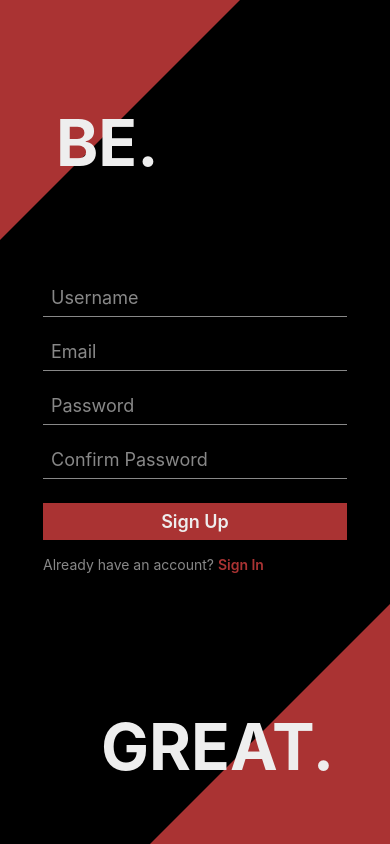
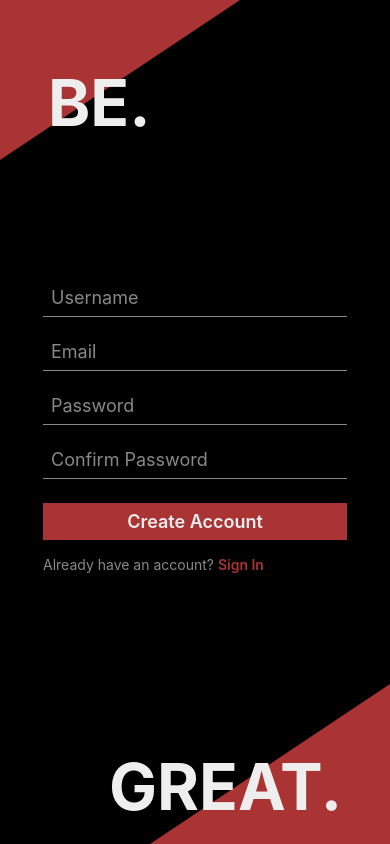
Before and after one commit to Arnav350/lightweight, a React Native app: screen / in a window 390 px wide. Built offline with nearby package versions, Linux system fonts and the light colour scheme.

Commit message:
started signup validation

```diff
--- a/pages/SignUp.tsx
+++ b/pages/SignUp.tsx
@@ -10,66 +10,157 @@ import {
 
 import { COLORS, FONTS } from "../constants/theme";
 
-function SignUn() {
+interface IErrors {
+  username: string;
+  email: string;
+  password: string;
+  confirm: string;
+}
+
+const emailRegex: string =
+  '/^(([^<>()[]\\.,;:s@"]+(.[^<>()[]\\.,;:s@"]+)*)|(".+"))@(([[0-9]{1,3}.[0-9]{1,3}.[0-9]{1,3}.[0-9]{1,3}])|(([a-zA-Z-0-9]+.)+[a-zA-Z]{2,}))$/';
+const passwordRegex: string = "/^(?=.*[A-Z])(?=.*[!@#$%^&*]).$/";
+
+function SignUp() {
   const [focusedInput, setFocusedInput] = useState<string>("none");
+
+  const [username, setUsername] = useState<string>("");
+  const [email, setEmail] = useState<string>("");
+  const [password, setPassword] = useState<string>("");
+  const [confirm, setConfirm] = useState<string>("");
+  const [errors, setErrors] = useState<IErrors>({
+    username: "",
+    email: "",
+    password: "",
+    confirm: "",
+  });
+
+  function handlePress() {
+    if (username.trim() === "") {
+      setErrors((errors) => ({ ...errors, username: "Username is required" }));
+    } else if (username.length < 3) {
+      setErrors((errors) => ({
+        ...errors,
+        username: "Username must be at least 3 characters",
+      }));
+    } else if (username.length > 20) {
+      setErrors((errors) => ({
+        ...errors,
+        username: "Username must be at most 20 characters",
+      }));
+    } else {
+      setErrors((errors) => ({ ...errors, username: "" }));
+    }
+
+    if (email.trim() === "") {
+      setErrors((errors) => ({ ...errors, email: "Email is required" }));
+    } else if (!email.match(emailRegex)) {
+      setErrors((errors) => ({ ...errors, email: "Invalid email address" }));
+    } else {
+      setErrors((errors) => ({ ...errors, email: "" }));
+    }
+
+    if (password.trim() === "") {
+      setErrors((errors) => ({ ...errors, password: "Password is required" }));
+    } else if (password.length < 6) {
+      setErrors((errors) => ({
+        ...errors,
+        password: "Password must be at least 6 characters",
+      }));
+    } else if (password.length > 20) {
+      setErrors((errors) => ({
+        ...errors,
+        password: "Password must be at most 20 characters",
+      }));
+    } else if (!password.match(passwordRegex)) {
+      setErrors((errors) => ({
+        ...errors,
+        password:
+          "Password must contain a special character and uppercase letter",
+      }));
+    } else {
+      setErrors((errors) => ({ ...errors, password: "" }));
+    }
+
+    if (confirm !== password) {
+      setErrors((errors) => ({ ...errors, confirm: "Passwords do not match" }));
+    } else {
+      setErrors((errors) => ({ ...errors, confirm: "" }));
+    }
+  }
 
   return (
     <View style={styles.container}>
       <View style={styles.topTriangle}>
         <Text style={styles.topSlogan}>BE.</Text>
       </View>
-
       <View>
+        <Text style={{ color: "#ff0000" }}>{errors.username}</Text>
         <TextInput
           placeholder="Username"
           keyboardAppearance="dark"
-          placeholderTextColor={COLORS.textTwo}
+          placeholderTextColor={
+            focusedInput === "username" ? COLORS.primary : COLORS.textTwo
+          }
           style={
             focusedInput === "username"
               ? { ...styles.input, borderBottomColor: COLORS.primary }
               : { ...styles.input }
           }
+          onChangeText={setUsername}
           onFocus={() => setFocusedInput("username")}
           onBlur={() => setFocusedInput("none")}
         />
+        <Text style={{ color: "#ff0000" }}>{errors.email}</Text>
         <TextInput
           placeholder="Email"
           keyboardAppearance="dark"
-          placeholderTextColor={COLORS.textTwo}
+          placeholderTextColor={
+            focusedInput === "email" ? COLORS.primary : COLORS.textTwo
+          }
           style={
             focusedInput === "email"
               ? { ...styles.input, borderBottomColor: COLORS.primary }
               : { ...styles.input }
           }
+          onChangeText={setEmail}
           onFocus={() => setFocusedInput("email")}
           onBlur={() => setFocusedInput("none")}
         />
+        <Text style={{ color: "#ff0000" }}>{errors.password}</Text>
         <TextInput
           placeholder="Password"
           keyboardAppearance="dark"
-          placeholderTextColor={COLORS.textTwo}
+          placeholderTextColor={
+            focusedInput === "password" ? COLORS.primary : COLORS.textTwo
+          }
           style={
             focusedInput === "password"
               ? { ...styles.input, borderBottomColor: COLORS.primary }
               : { ...styles.input }
           }
+          onChangeText={setPassword}
           onFocus={() => setFocusedInput("password")}
           onBlur={() => setFocusedInput("none")}
         />
+        <Text style={{ color: "#ff0000" }}>{errors.confirm}</Text>
         <TextInput
           placeholder="Confirm Password"
           keyboardAppearance="dark"
-          placeholderTextColor={COLORS.textTwo}
+          placeholderTextColor={
+            focusedInput === "confirm" ? COLORS.primary : COLORS.textTwo
+          }
           style={
             focusedInput === "confirm"
               ? { ...styles.input, borderBottomColor: COLORS.primary }
               : { ...styles.input }
           }
+          onChangeText={setConfirm}
           onFocus={() => setFocusedInput("confirm")}
           onBlur={() => setFocusedInput("none")}
         />
-        <TouchableOpacity style={styles.button}>
-          <Text style={styles.buttonText}>Sign Up</Text>
+        <TouchableOpacity style={styles.button} onPress={handlePress}>
+          <Text style={styles.buttonText}>Create Account</Text>
         </TouchableOpacity>
         <View style={styles.bottomContainer}>
           <Text style={styles.bottomText}>Already have an account? </Text>
@@ -101,6 +192,8 @@ const styles = StyleSheet.create({
     borderBottomColor: "transparent",
     borderRightColor: "transparent",
     borderWidth: 120,
+    borderTopWidth: 80,
+    borderBottomWidth: 80,
   },
   bottomTriangle: {
     position: "absolute",
@@ -110,11 +203,13 @@ const styles = StyleSheet.create({
     borderTopColor: "transparent",
     borderLeftColor: "transparent",
     borderWidth: 120,
+    borderTopWidth: 80,
+    borderBottomWidth: 80,
   },
   topSlogan: {
     position: "absolute",
     top: -16,
-    left: -64,
+    left: -72,
     color: COLORS.textOne,
     fontSize: 64,
     fontWeight: "bold",
@@ -122,7 +217,7 @@ const styles = StyleSheet.create({
   bottomSlogan: {
     position: "absolute",
     top: -16,
-    right: -64,
+    right: -72,
     color: COLORS.textOne,
     fontSize: 64,
     fontWeight: "bold",
@@ -162,4 +257,4 @@ const styles = StyleSheet.create({
   },
 });
 
-export default SignUn;
+export default SignUp;
```
